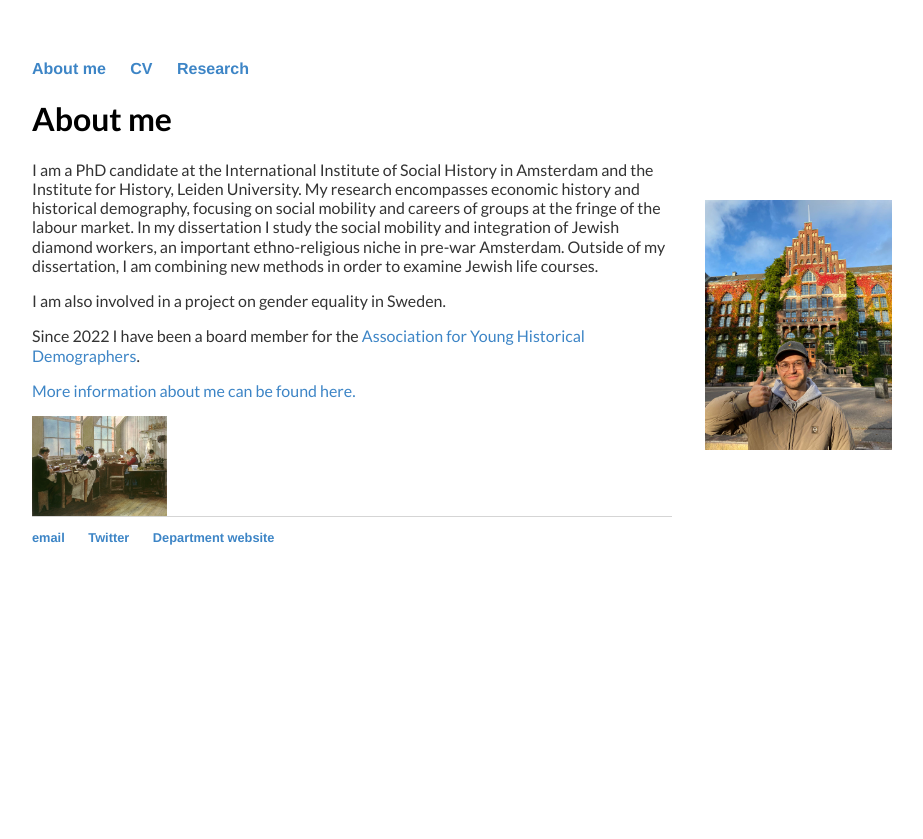
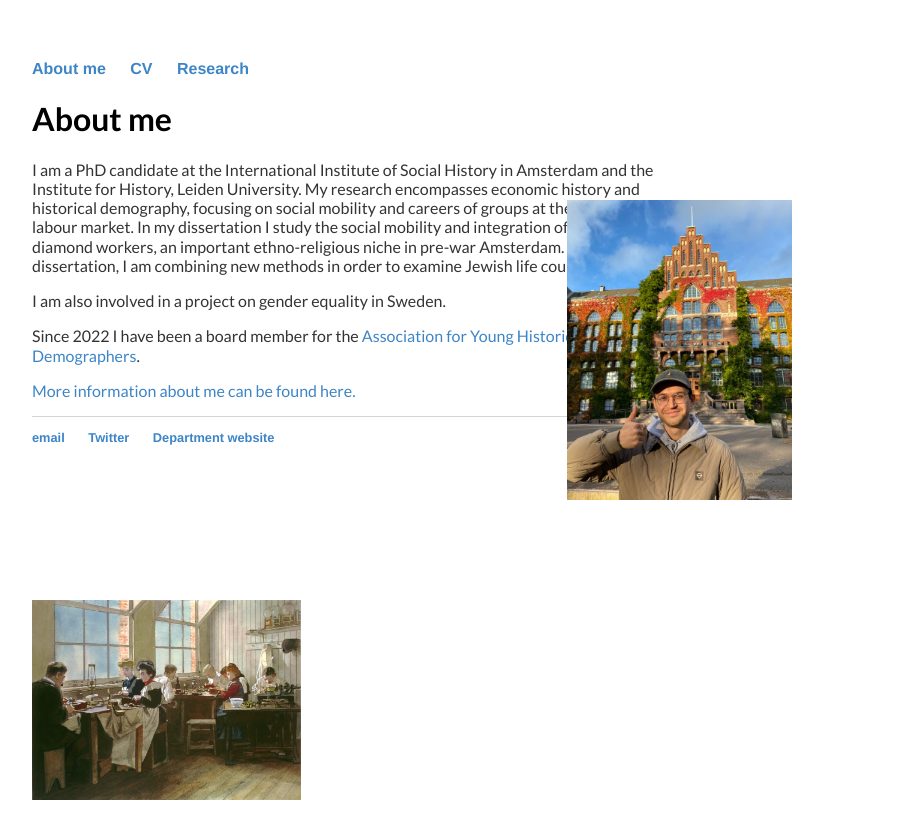
Before and after one commit to kok-joris/kok-joris.github.io, a Jekyll site: the page built from index.html, in a window 1280 px wide. Shown: the top 839 px of the page, without its empty margins (288-1211 px from the left). Built offline with Jekyll 4.4.1, drawn with Linux system fonts in a browser that asks for light colours; Markdown is read by kramdown in place of the engine named in the settings.

Commit message:
Update index.html

```diff
--- a/index.html
+++ b/index.html
@@ -5,10 +5,10 @@ title: Joris Kok
 <div class="blurb">
 
 		<img src="https://kok-joris.github.io/images/IMG-20231022-WA0002.jpg"
-			style="position:absolute; top:200px; right:100px;
+			style="position:absolute; top:200px; right:200px;
 			class="inline"
 			align="right"
-			height=250>
+			height=300>
 
 
 	<h1>About me</h1>
@@ -19,5 +19,7 @@ title: Joris Kok
 	<p>Since 2022 I have been a board member for the <a href="http://www.younghistoricaldemographers.com/" target="_blank">Association for Young Historical Demographers</a>.</p>
 	<p><a href="/about">More information about me can be found here.</a></p>
 
-	<img src="https://kok-joris.github.io/images/diamantkloversatelier1902.jpg" class="inline" align="center" height=100>
+	<img src="https://kok-joris.github.io/images/diamantkloversatelier1902.jpg"
+		style="position:absolute; bottom:100px;
+		class="inline" align="center" height=200>
 </div><!-- /.blurb -->
```
